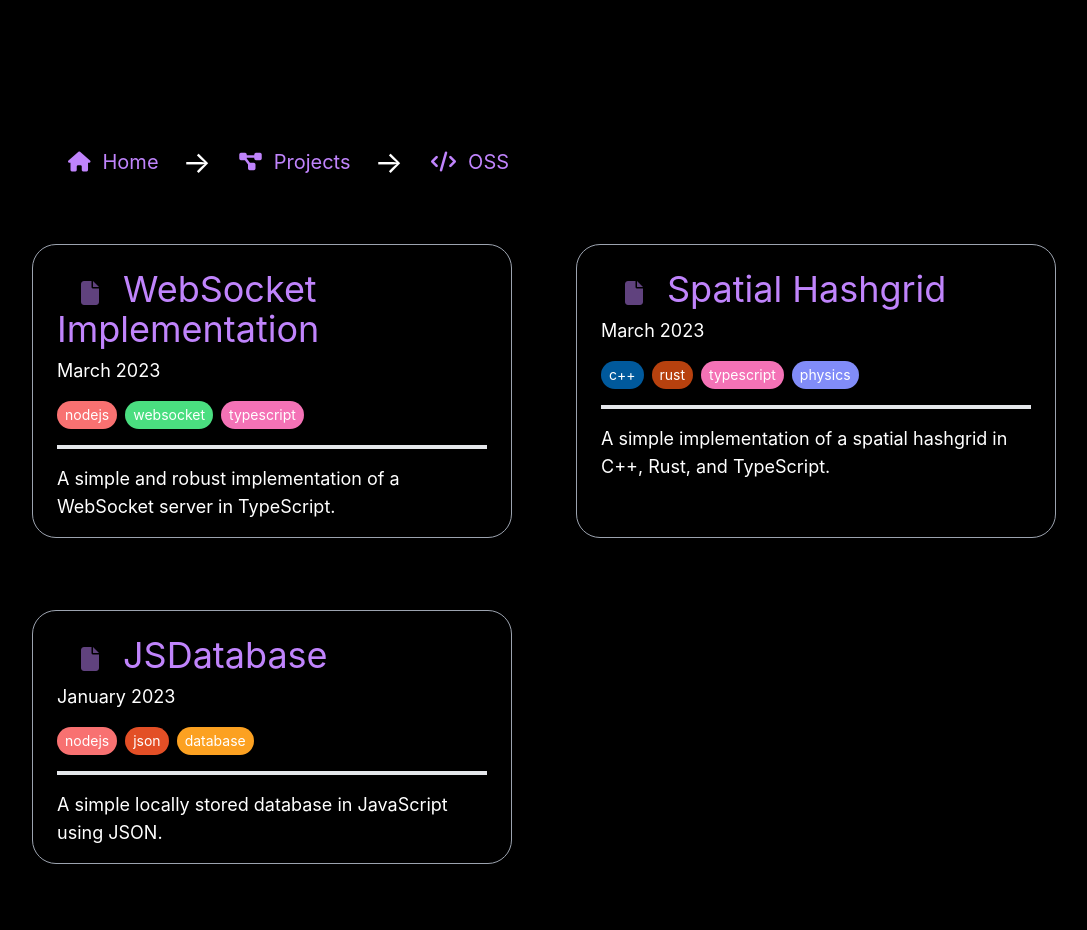
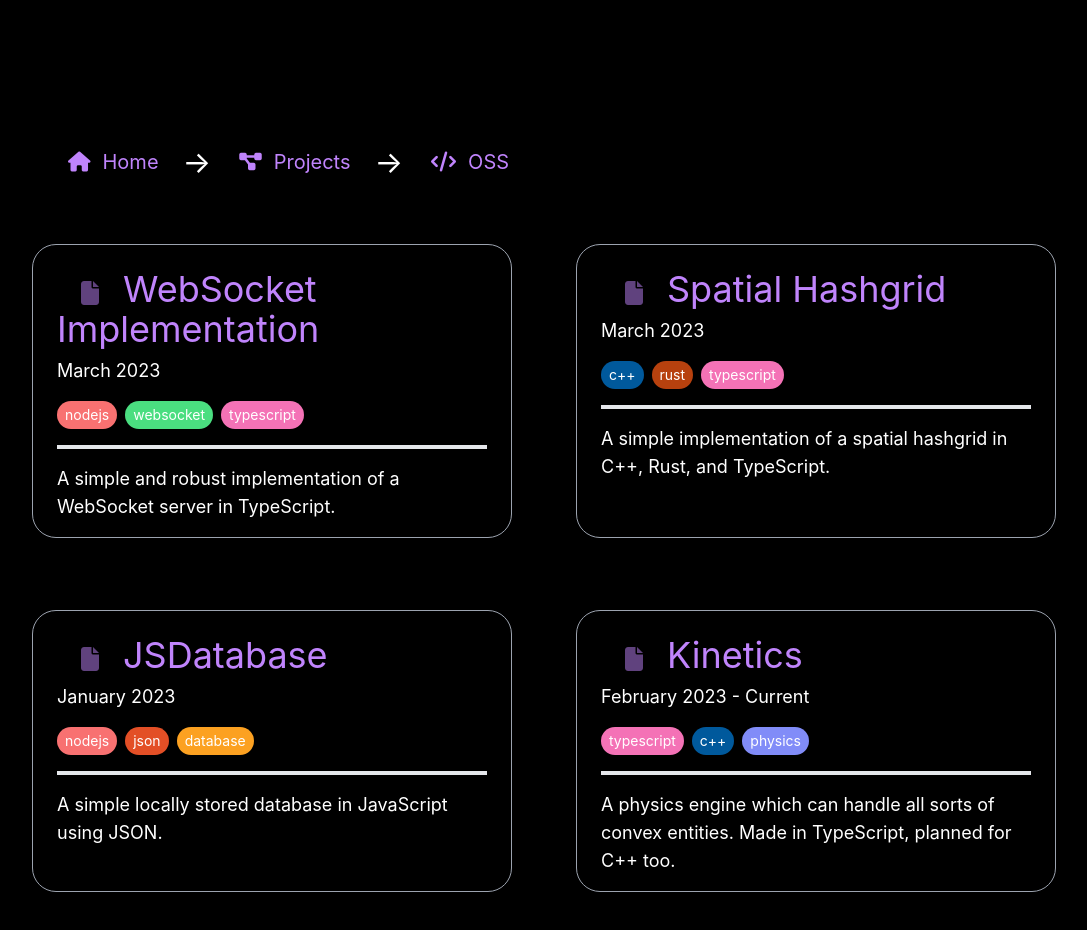
Before and after one commit to Altanis/Altanis, a React (Create React App) app: page /projects/oss in a window 1280 px wide. Shown: the top 930 px of the page, without its empty margins (96-1183 px from the left). Built offline with nearby package versions, Linux system fonts and the light colour scheme.

Commit message:
kinetics?!

```diff
--- a/src/pages/folders/OSS/OSS.js
+++ b/src/pages/folders/OSS/OSS.js
@@ -22,7 +22,7 @@ export default function Games() {
 			name: "Spatial Hashgrid",
 			year: "March 2023",
 			desc: "A simple implementation of a spatial hashgrid in C++, Rust, and TypeScript.",
-			tags: ["c++", "rust", "typescript", "physics"],
+			tags: ["c++", "rust", "typescript"],
             type: "file",
             link: "https://github.com/Altanis/spatial-hashgrid"
 		},
@@ -33,6 +33,14 @@ export default function Games() {
 			tags: ["nodejs", "json", "database"],
             type: "file",
             link: "https://github.com/Altanis/jsdatabase.json"
+		},
+		{
+			name: "Kinetics",
+			year: "February 2023 - Current",
+			desc: "A physics engine which can handle all sorts of convex entities. Made in TypeScript, planned for C++ too.",
+			tags: ["typescript", "c++", "physics"],
+			type: "file",
+			link: "https://github.com/Altanis/kinetics",
 		}
 	];
 
```
